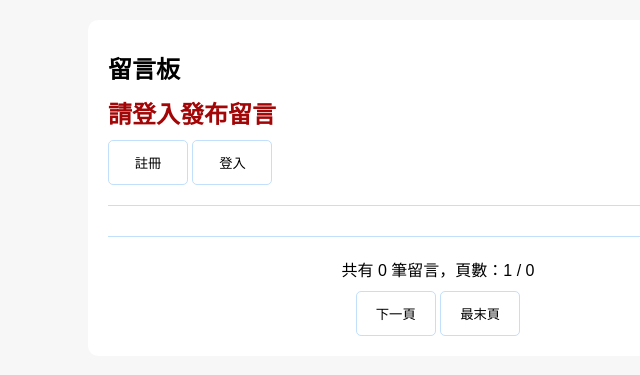
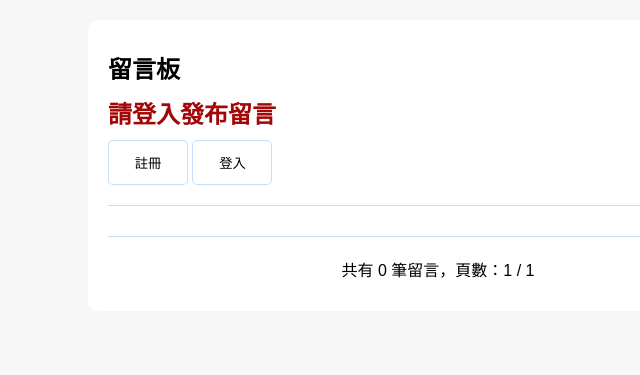
Before and after one commit to Lidemy/mentor-program-5th-rockyooooooo, a PHP site: page /index.php in a window 1280 px wide. Shown: the part 44-419 px from the top of the page, without its empty margins (202-842 px from the left). Run offline with PHP 8.4, Linux system fonts and the light colour scheme; data that the repository does not hold is empty; a stand-in replaces the project's code that opens the database connection.

Commit message:
week11-hw1 fixed

```diff
--- a/homeworks/week11/hw1/index.php
+++ b/homeworks/week11/hw1/index.php
@@ -139,7 +139,7 @@
       $result = $stmt->get_result();
       $row = $result->fetch_assoc();
       $count = $row['count'];
-      $totalPage = intval(ceil($count / $commentsLimit)); // ceil() 回傳的是 float 型態，先轉換成 int
+      $totalPage = intval(ceil($count / $commentsLimit)) ?: 1; // ceil() 回傳的是 float 型態，先轉換成 int，如果算出來是 0，則設為 1
     ?>
     <section class="pagination">
       <p>共有 <?php echo $count ?> 筆留言，頁數：<?php echo $page ?> / <?php echo $totalPage ?></p>
```
